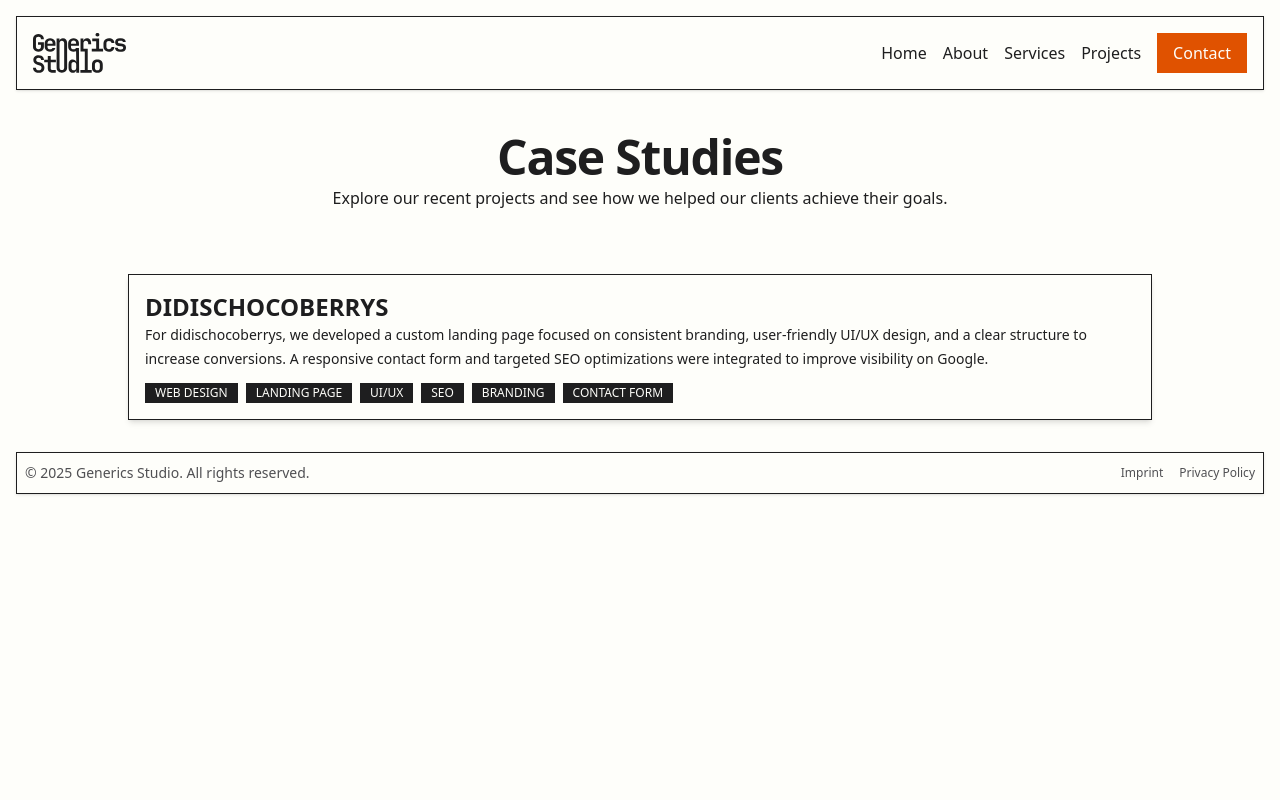
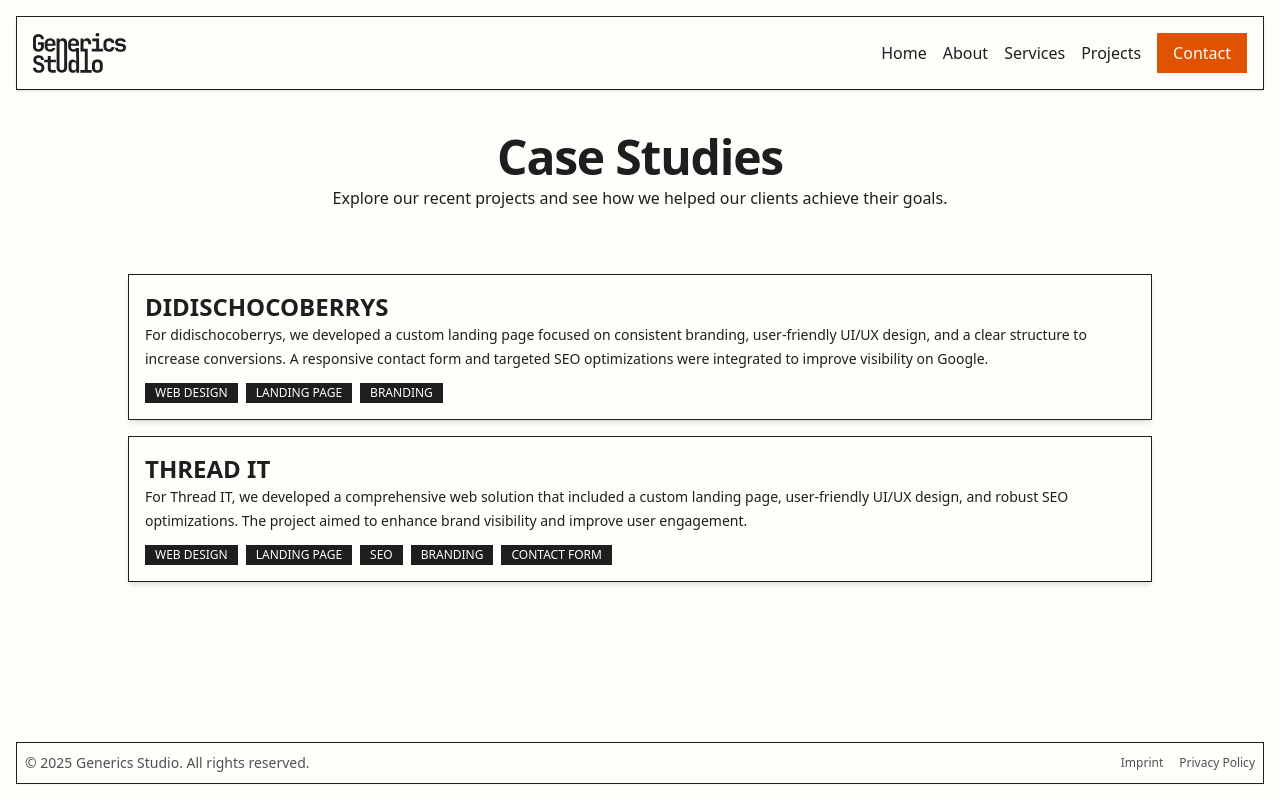
Before and after one commit to arlindgu/genericsstudio, a Next.js app: page /case-studies in a window 1280 px wide. Built offline with nearby package versions, Linux system fonts and the light colour scheme.

Commit message:
fixed api for resend, ui changes, added dev container

```diff
--- a/src/app/api/send/route.ts
+++ b/src/app/api/send/route.ts
@@ -16,7 +16,7 @@ export async function POST(request: NextRequest) {
   try {
     const { data, error } = await resend.emails.send({
       from: 'INQUIRY <inquiry@generics.studio>',
-      to: ['arlind@generics.studio'],
+      to: ['info@generics.studio'],
       subject: "NEW INQUIRY "+ code,
       react: EmailTemplate({
         Code: code,
--- a/src/app/case-studies/page.tsx
+++ b/src/app/case-studies/page.tsx
@@ -16,10 +16,28 @@ export default function CaseStudiesPage() {
   const caseStudies: CaseStudiesPageProps[] = [
     {
       title: "didischocoberrys",
-      description: "For didischocoberrys, we developed a custom landing page focused on consistent branding, user-friendly UI/UX design, and a clear structure to increase conversions. A responsive contact form and targeted SEO optimizations were integrated to improve visibility on Google.",
+      description:
+        "For didischocoberrys, we developed a custom landing page focused on consistent branding, user-friendly UI/UX design, and a clear structure to increase conversions. A responsive contact form and targeted SEO optimizations were integrated to improve visibility on Google.",
       url: "https://didis.arlind.io/",
-      tags: ["Web Design", "Landing Page", "UI/UX", "SEO", "Branding", "Contact Form"]
+      tags: [
+        "Web Design",
+        "Landing Page",
+        "Branding",
+      ],
     },
+    {
+      title: "Thread IT",
+      description:
+        "For Thread IT, we developed a comprehensive web solution that included a custom landing page, user-friendly UI/UX design, and robust SEO optimizations. The project aimed to enhance brand visibility and improve user engagement.",
+      url: "https://threadit.arlind.io/",
+      tags: [
+        "Web Design",
+        "Landing Page",
+        "SEO",
+        "Branding",
+        "Contact Form",
+      ],
+    }
   ];
 
 
--- a/src/app/contact/components/Form.tsx
+++ b/src/app/contact/components/Form.tsx
@@ -42,12 +42,12 @@ export default function FormComponent() {
     return (
         <div className='flex w-xl'>
             {sent && !error ? (
-                <div className="flex flex-col items-center justify-center gap-4">
+                <div className="flex flex-col items-center justify-center gap-4 mx-auto">
                     <Check stroke='#211912' />
                     <p className='text-center'>Your inquiry has been sent. Please wait patiently for an answer.</p>
                 </div>
             ) : !sent && error ? (
-                <div className="flex flex-col items-center justify-center gap-4">
+                <div className="flex flex-col items-center justify-center gap-4 mx-auto">
                     <X stroke="#211912" />
                     <p className='text-center'>There has been an Error. Please try again later. If this error persists, feel free to reach out manually.</p>
                     <a href="mailto:info@generics.studio" className='text-center'>info@generics.studio</a>
--- a/src/app/legal/privacy-policy/page.tsx
+++ b/src/app/legal/privacy-policy/page.tsx
@@ -52,7 +52,7 @@ export default function PrivacyPolicyPage() {
             <p className="font-bold">Data protection officer</p>
             <p>Arlind Gurgurovci</p>
 
-            <p>arlind@generics.studio</p>
+            <p>info@generics.studio</p>
             <p>+41 79 405 99 55</p>
           </div>
         </div>
--- a/src/app/login/page.tsx
+++ b/src/app/login/page.tsx
@@ -1,4 +1,34 @@
+"use client";
+
+import { useRouter } from 'next/navigation';
+
 export default function LoginPage() {
+
+    const Router = useRouter()
+
+function handleLogin() {
+    const password = document.querySelector('#inputpw') as HTMLInputElement;
+    fetch('/api/auth', {
+        method: 'POST',
+        headers: {
+            'Content-Type': 'application/json',
+        },
+        body: JSON.stringify({ password: password.value }),
+    })
+    .then(response => {
+        if (response.ok) {
+            Router.push('/admin/dashboard/');
+            console.log("Login successful");
+        } else {
+            console.log("Login failed");
+        }
+    })
+    .catch(error => {
+        console.error("Error:", error);
+    });
+    console.log("Login attempted");
+}
+
 return (
     <main className="flex flex-col items-center justify-center">
         <div className="flex flex-col card gap-8">
@@ -7,10 +37,9 @@ return (
             <p className="text-xs">Please enter your credentials to access the protected area.</p>
             </div>
             <div className="flex flex-col gap-2">
-            <input className="border-2 p-1 text-center" placeholder="" type="password" maxLength={6} inputMode="numeric"></input>
-            <button>Login</button>
+            <input id="inputpw" className="border-2 p-1 text-center" placeholder="" type="password" maxLength={6} inputMode="numeric"></input>
+            <button onClick={handleLogin}>Login</button>
             </div>
       </div>
     </main>
-)
-}
+)}
--- a/src/app/services/page.tsx
+++ b/src/app/services/page.tsx
@@ -87,10 +87,10 @@ export default function Page() {
               className={`object-cover ${service.objectPosition}`}
             />
             <div className="max-w-xs">
-              <h2 className="relative z-0 text-white font-bold mix-blend-difference word-break">
+              <h2 className="relative text-white font-bold mix-blend-difference word-break">
                 {service.title}
               </h2>
-              <p className="relative z-0 text-white mix-blend-difference">
+              <p className="relative text-white mix-blend-difference">
                 {service.description}
               </p>
             </div>
--- a/src/components/2Footer.tsx
+++ b/src/components/2Footer.tsx
@@ -19,7 +19,7 @@ export default function Footer() {
         animate={{ y: 0, opacity: 1 }}
         initial={{ y: 100, opacity: 0 }}
         transition={{ duration: 0.5, ease: "easeInOut", type: "spring", stiffness: 100 }}
-        className="bg-background z-1 border-t-[1.5px] border-licorice">
+        className="bg-background border-t-[1.5px] border-licorice">
                 <div className="flex flex-col flex-wrap">
                     {Object.entries(FooterLinks).map(([label, href], i) => (
                         <motion.p
--- a/src/components/Footer.tsx
+++ b/src/components/Footer.tsx
@@ -8,7 +8,7 @@ export default function Footer() {
     };
 
     return (
-        <footer className="bg-background/75 z-1 border-[1.5px] shadow-sm m-4 backdrop-blur-2xl">
+        <footer className="bg-background/80 border-[1.5px] shadow-xs m-4 backdrop-blur-2xl fixed bottom-0 inset-x-0 z-2">
             <div className="flex flex-row justify-center lg:justify-between flex-wrap p-2">
                 <p className="text-sm text-night-700">
                     &copy; {new Date().getFullYear()} Generics Studio. All rights reserved.
```
Also changed, not shown: src/components/Header.tsx (+35 -9 lines), 1 other file (tests, documents, lock files or other folders).
